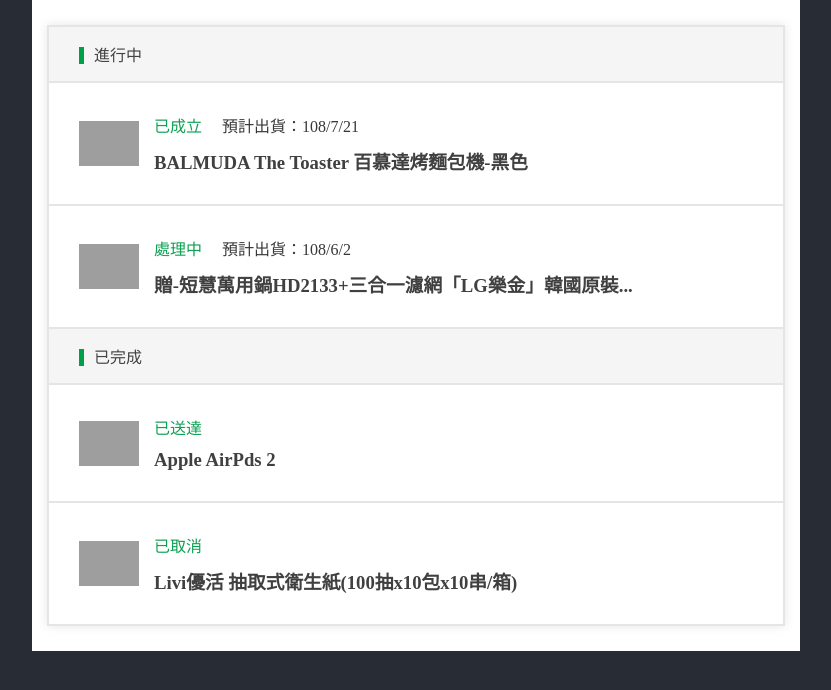
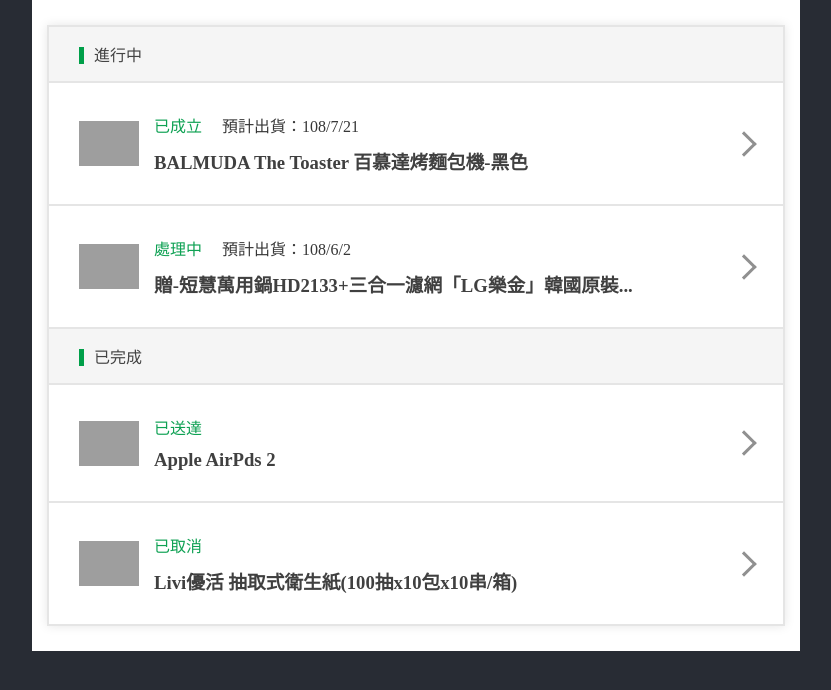
Before and after one commit to potter80511/orders_ex, a React (Create React App) app: page / in a window 1280 px wide. Shown: the top 690 px of the page, without its empty margins (224-1055 px from the left). Built offline with nearby package versions, Linux system fonts and the light colour scheme; data requests are answered from the project's data file; grey boxes are pictures that could not be loaded.

Commit message:
加上箭頭

```diff
--- a/src/scss/features/OrdersContainer.scss
+++ b/src/scss/features/OrdersContainer.scss
@@ -55,8 +55,22 @@
       display: flex;
       align-items: center;
       padding: 30px;
+      padding-right: 50px;
+      position: relative;
       &:not(:last-child) {
         border-bottom: 2px solid #e5e5e5;
+      }
+      &:after {
+        content: '';
+        display: block;
+        position: absolute;
+        right: 30px;
+        top: 50%;
+        transform: translateY(-50%) rotateZ(45deg);
+        width: 15px;
+        height: 15px;
+        border: solid #909090;
+        border-width: 3px 3px 0 0;
       }
       .order-photo {
         margin-right: 15px;
```
Also changed, not shown: 1 other file (tests, documents, lock files or other folders).
